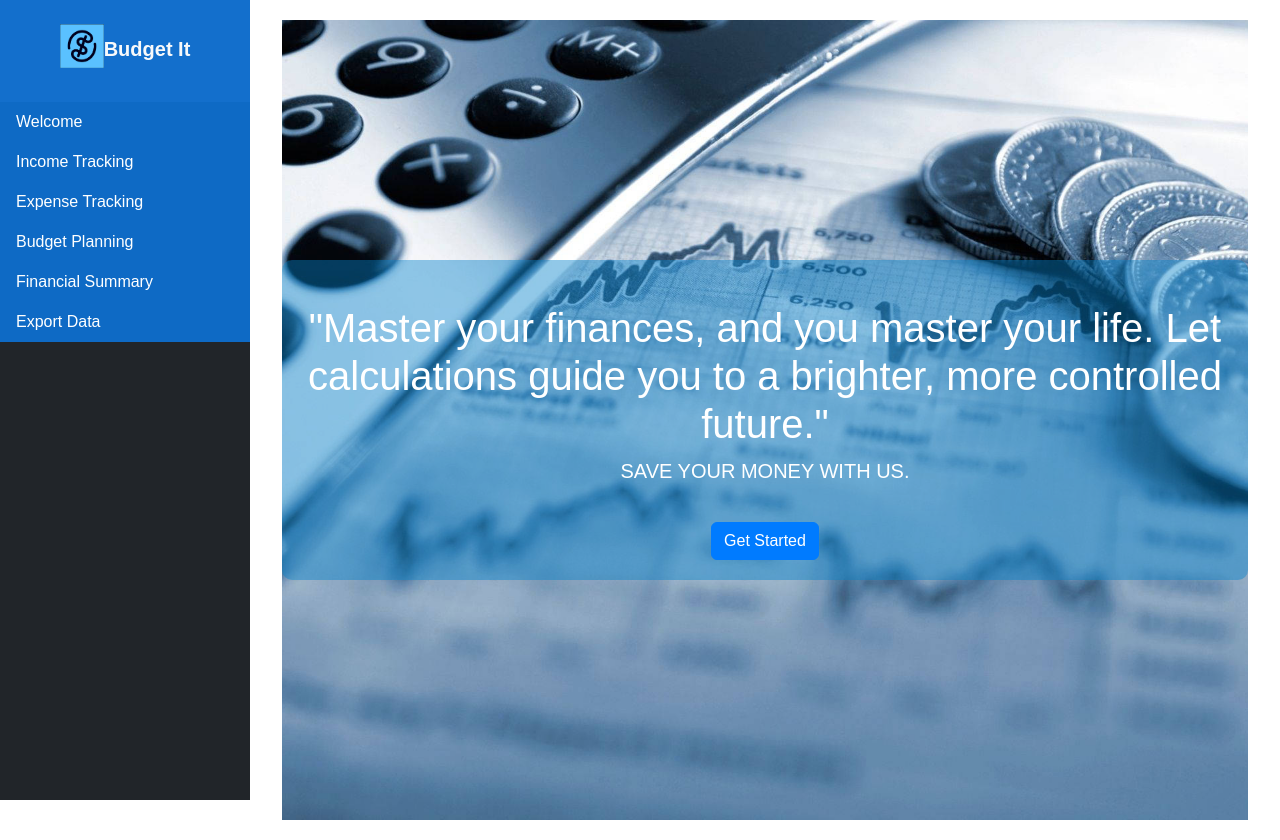
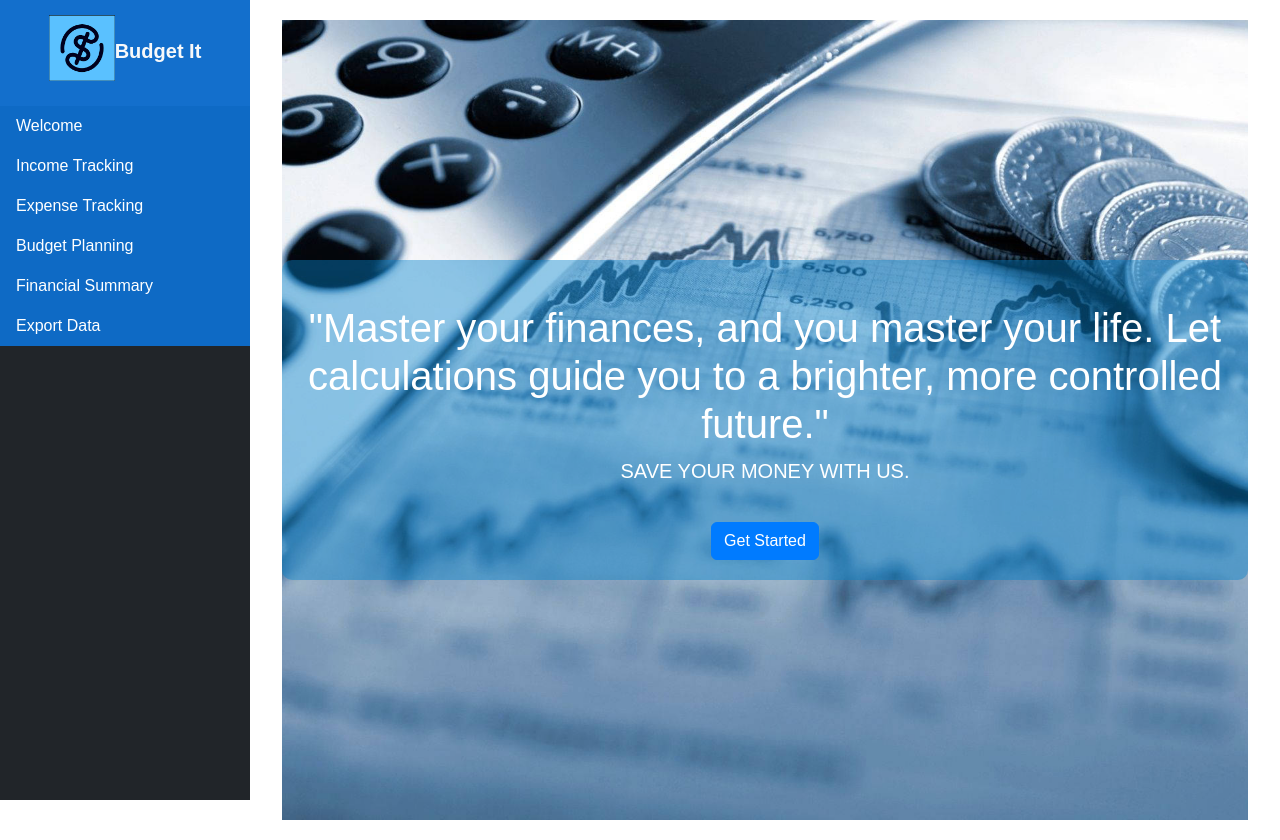
Before and after one commit to awais-ali-max/Finance-Managment, a plain HTML site: page index.html in a window 1280 px wide. Drawn offline with nearby package versions, Linux system fonts and the light colour scheme.

Commit message:
Initial commit with all project files

```diff
--- a/index.html
+++ b/index.html
@@ -13,8 +13,7 @@
     <!-- Sidebar -->
     <div class="d-flex" id="wrapper">
         <div class="bg-dark text-light border-right" id="sidebar-wrapper">
-            <div class="sidebar-heading text-center py-4">
-                <img src="screenshot_3.png" alt="Logo" class="logo">Budget It</div>
+            <div class="sidebar-heading"><img src="Screenshot_3.png" alt="Logo" class="logo">Budget It</div>
             <div class="list-group list-group-flush">
                 <a href="index.html" class="list-group-item list-group-item-action">Welcome</a>
                 <a href="income.html" class="list-group-item list-group-item-action">Income Tracking</a>
--- a/style.css
+++ b/style.css
@@ -27,7 +27,7 @@ body, html {
 }
 
 .logo {
-    max-width: 20%;
+    max-width: 30%;
     height: auto;
     margin-bottom: 10px;
 }
```
